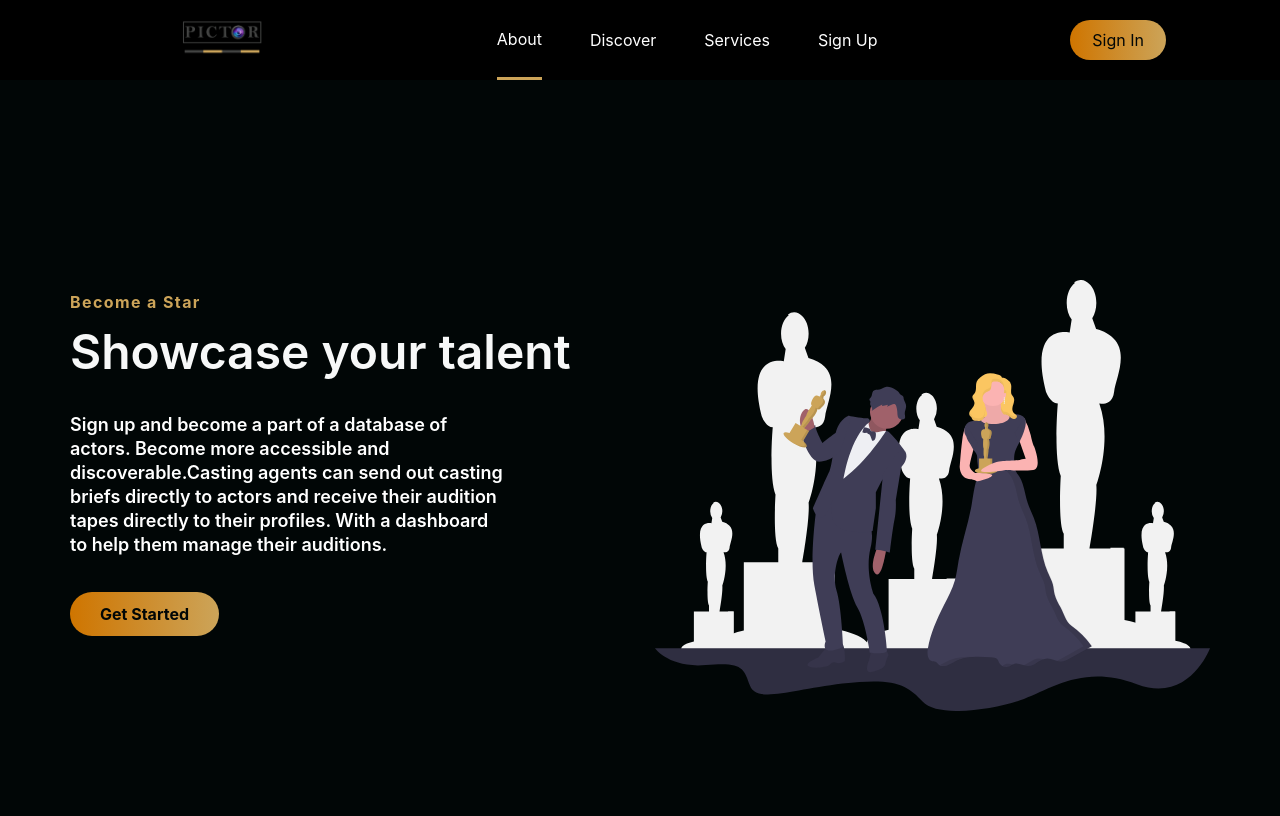
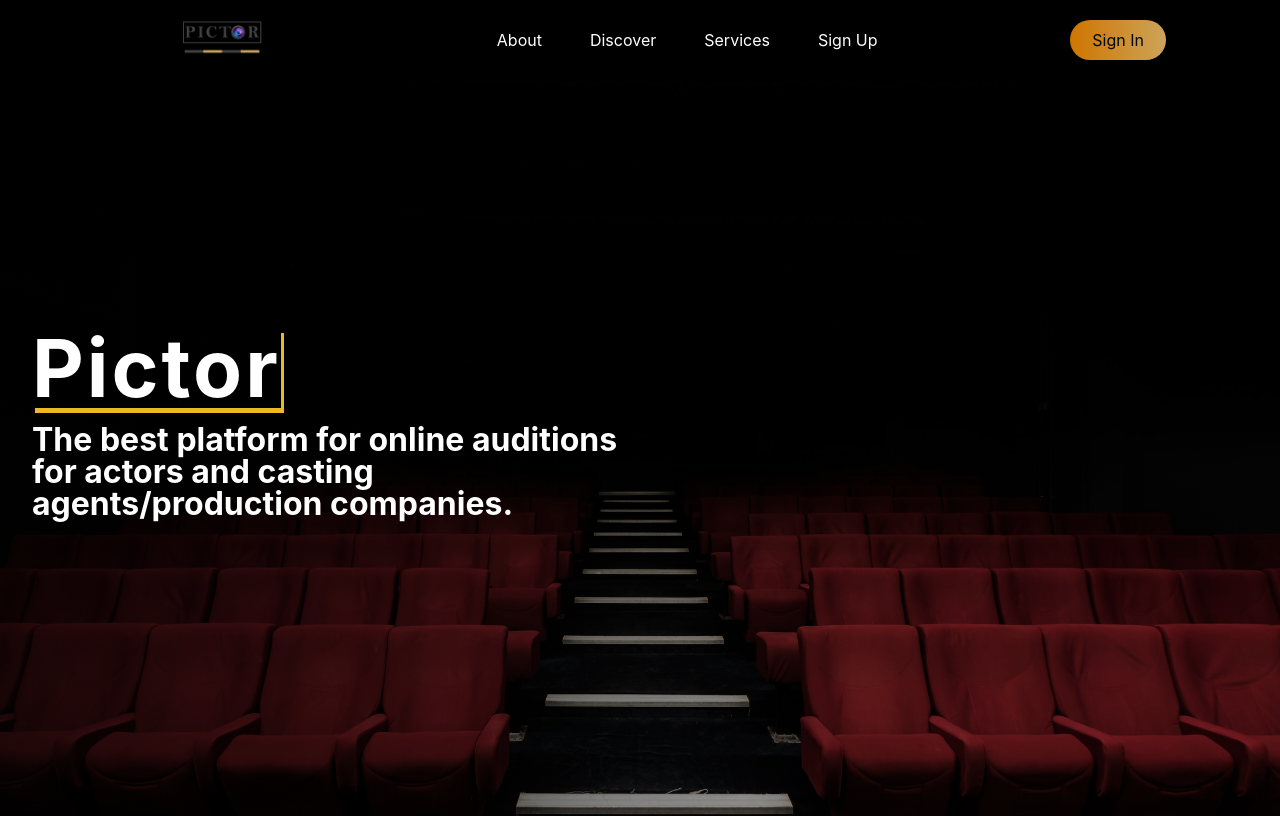
Before and after one commit to NicholasJardine/pictor-front-end, a React (Create React App) app: page / in a window 1280 px wide. Shown: the top 816 px of the page. Built offline with nearby package versions, Linux system fonts and the light colour scheme.

Commit message:
banner in

```diff
--- a/src/App.js
+++ b/src/App.js
@@ -5,11 +5,13 @@
 import InfoSection from './components/InfoSection';
 import { homeObjOne, homeObjTwo } from './components/InfoSection/data';
 import Footer from './components/Footer';
+import Hero from './components/Hero';
 function App() {
   return (
     <Router>
+      <Navbar/>
+      <Hero/>
 
-      <Navbar/>
       <InfoSection {...homeObjOne} />
         <InfoSection {...homeObjTwo} />
         <Footer/>
--- /dev/null
+++ b/src/components/Hero/HeroElements.js
@@ -0,0 +1,90 @@
+import styled from 'styled-components'
+import ImgBg from '../../images/cinema.jpg'
+
+
+export const HeroContainer = styled.div`
+    background: linear-gradient(to right, rgba(0, 0, 0, 0.7),rgba(0, 0, 0, 0.1)), url(${ImgBg});
+    height:100vh;
+    background-position:center;
+    background-size:cover;
+
+
+`;
+
+export const HeroContent = styled.div`
+    height: calc(100vh - 80px);
+    max-height:100%;
+    width:100vw;
+    padding: 0rem calc((100vw - 1300px)/ 2);
+`;
+
+export const HeroItems = styled.div`
+    display:flex;
+    flex-direction:column;
+    justify-content:center;
+    align-items:flex-start;
+    height:100vh;
+    max-height:100%;
+    padding: 0 2rem;
+    width:650px;
+    color:#fff;
+    text-transformation:uppercase;
+    line-height:1;
+    font-weight:bold;
+
+
+    @media screen and (max-width: 650px) {
+        width:100%;
+    }
+`;
+
+export const HeroH1 = styled.h1`
+    font-size:clamp(2.5rem, 10vw, 5rem);
+    margin-bottom: 1rem;
+    box-shadow:3px 5px #e9ba23;
+    letter-spacing:3px;
+
+
+
+    @media screen and (max-width: 768px) {
+        margin-top:220px;
+        margin-left:-16px;
+    }
+`
+
+export const HeroP = styled.p`
+    font-size:clamp(2rem, 2.5vw, 3rem);
+    margin-bottom: 2rem;
+    @media screen and (max-width: 768px) {
+        margin-left:-16px;
+    }
+`
+
+export const HeroBtn = styled.button`
+    font-size:1.4rem;
+    padding:1rem 2rem;
+    border:none;
+    background: #e31837;
+    color:#fff;
+    transition: 0.2s ease-out;
+    display:flex;
+    justify-content:center;
+    align-items:center;
+    text-align:left;
+    border-radius:32px;
+
+    &:hover{
+        background: #ffc500;
+        transition: 0.2s ease-out;
+        cursor:pointer;
+    }
+    @media screen and (max-width: 768px) {
+
+        p{
+            margin-top:-10px;
+        }
+        margin-left:-16px;
+        height:48px;
+
+    }
+`;
--- /dev/null
+++ b/src/components/Hero/index.js
@@ -0,0 +1,27 @@
+import React, {useState} from 'react'
+import Navbar from '../Navbar'
+// import Sidebar from '../Sidebar.js'
+import {HeroContainer, HeroContent, HeroBtn, HeroItems,HeroP,HeroH1} from './HeroElements'
+
+
+const Hero = () => {
+
+    const [isOpen, setIsOpen] = useState(false)
+    const toggle = () => {
+      setIsOpen(!isOpen)
+    }
+    return (
+        <HeroContainer>
+            {/* <Sidebar isOpen={isOpen} toggle={toggle} /> */}
+            <HeroContent>
+                <HeroItems>
+                <HeroH1>Pictor</HeroH1>
+                    <HeroP>The best platform for online auditions for actors and casting agents/production companies.</HeroP>
+                    {/* <HeroBtn><p>Place Order</p></HeroBtn> */}
+                </HeroItems>
+            </HeroContent>
+        </HeroContainer>
+    )
+}
+
+export default Hero
```
Also changed, not shown: src/images/cinema.jpg (added).
